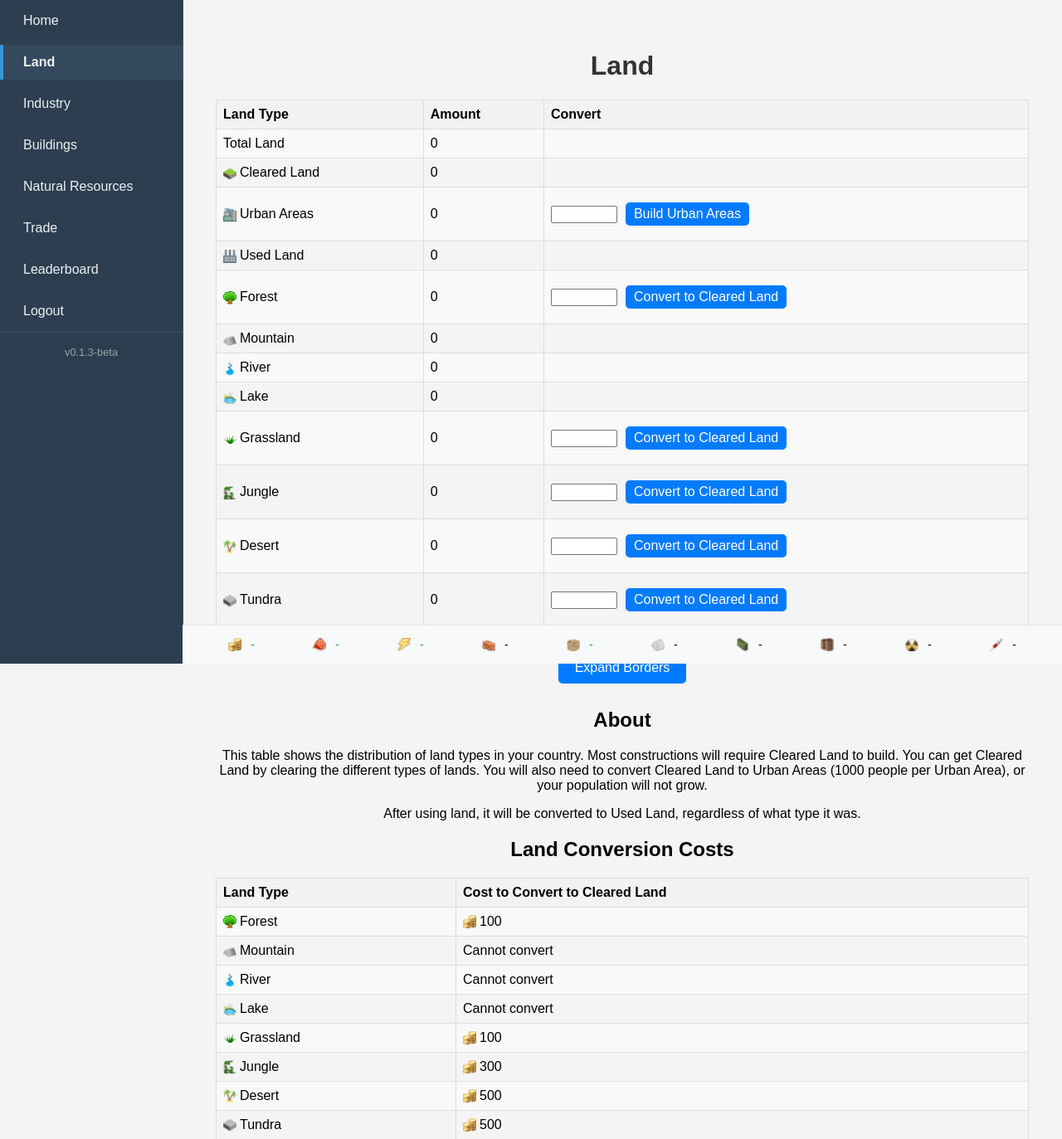
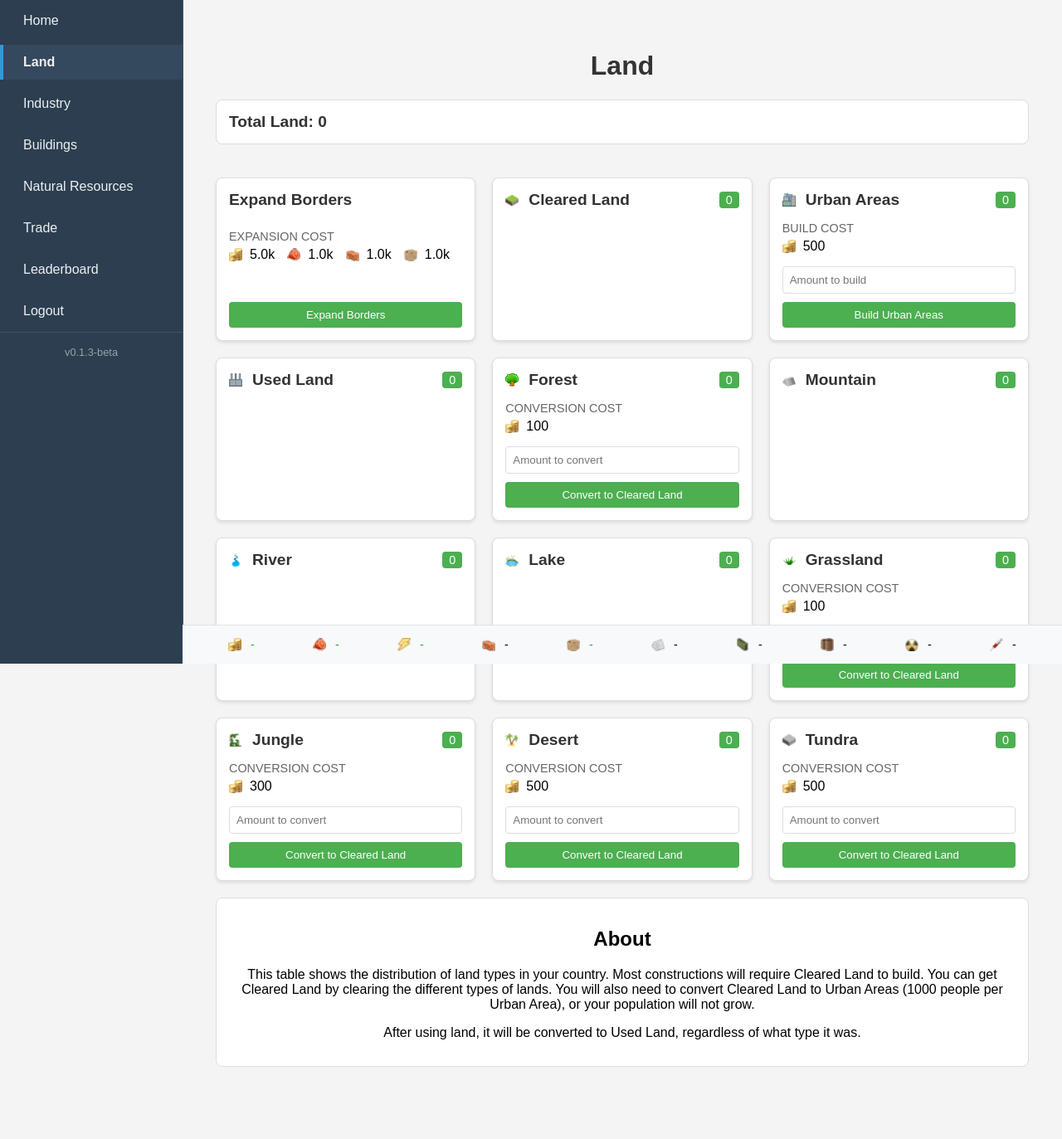
Before and after one commit to jerrycui2007/Nations, a PHP site: page /land.php in a window 1280 px wide. Shown: the top 1373 px of the page at 83% size. After the commit the page ends 1286 px from the top, so only its background shows below. Run offline with PHP 8.4, Linux system fonts and the light colour scheme; the visitor is signed in with stand-in values (Sample User, id 1); data that the repository does not hold is empty.

Commit message:
Card GUI to the land page

```diff
--- a/frontend/land.php
+++ b/frontend/land.php
@@ -4,11 +4,15 @@ session_start();
 require_once '../backend/db_connection.php';
 require_once '../backend/calculate_points.php';
 require_once 'helpers/resource_display.php';
+
 // Check if user is logged in
 if (!isset($_SESSION['user_id'])) {
     header("Location: login.php");
     exit();
 }
+
+// Define convertible land types
+$convertible_types = ['forest', 'grassland', 'jungle', 'desert', 'tundra'];
 
 // Fetch user data
 $stmt = $pdo->prepare("SELECT country_name, leader_name, population FROM users WHERE id = ?");
@@ -28,7 +32,7 @@ $land = $stmt->fetch(PDO::FETCH_ASSOC);
 $total_land = array_sum(array_slice($land, 1)); // Sum all land types, excluding the 'id' column
 
 // Define land types
-$land_types = ['cleared_land', 'urban_areas', 'used_land','forest', 'mountain', 'river', 'lake', 'grassland', 'jungle', 'desert', 'tundra'];
+$land_types = ['cleared_land', 'urban_areas', 'used_land', 'forest', 'mountain', 'river', 'lake', 'grassland', 'jungle', 'desert', 'tundra'];
 ?>
 
 <!DOCTYPE html>
@@ -85,6 +89,122 @@ $land_types = ['cleared_land', 'urban_areas', 'used_land','forest', 'mountain',
         }
         .smallButton {
             padding: 5px 10px;
+        }
+
+        .land-grid {
+            display: grid;
+            grid-template-columns: repeat(auto-fill, minmax(250px, 1fr));
+            gap: 20px;
+            padding: 20px 0;
+        }
+
+        .land-card {
+            background: white;
+            border: 1px solid #ddd;
+            border-radius: 8px;
+            padding: 15px;
+            box-shadow: 0 2px 4px rgba(0,0,0,0.1);
+            position: relative;
+        }
+
+        .land-header {
+            display: flex;
+            justify-content: space-between;
+            align-items: center;
+            margin-bottom: 15px;
+        }
+
+        .land-name {
+            font-size: 1.2em;
+            font-weight: bold;
+            color: #333;
+            display: flex;
+            align-items: center;
+            gap: 8px;
+        }
+
+        .land-amount {
+            background: #4CAF50;
+            color: white;
+            padding: 2px 8px;
+            border-radius: 4px;
+            font-size: 0.9em;
+        }
+
+        .land-action {
+            margin-top: 15px;
+        }
+
+        .land-input {
+            width: 100%;
+            padding: 8px;
+            margin-bottom: 10px;
+            border: 1px solid #ddd;
+            border-radius: 4px;
+        }
+
+        .cost-section {
+            margin: 10px 0;
+        }
+
+        .cost-label {
+            color: #666;
+            font-size: 0.9em;
+            margin-bottom: 5px;
+            text-align: left;
+        }
+
+        .cost-value {
+            display: flex;
+            align-items: center;
+            gap: 5px;
+            flex-wrap: wrap;
+        }
+
+        .cost-item {
+            display: inline-flex;
+            align-items: center;
+            gap: 5px;
+            margin-right: 10px;
+            margin-bottom: 5px;
+        }
+
+        .action-button {
+            width: 100%;
+            padding: 8px;
+            background-color: #4CAF50;
+            color: white;
+            border: none;
+            border-radius: 4px;
+            cursor: pointer;
+        }
+
+        .action-button:disabled {
+            background-color: #cccccc;
+            cursor: not-allowed;
+        }
+
+        .info-card {
+            grid-column: 1 / -1;
+            background: white;
+            border: 1px solid #ddd;
+            border-radius: 8px;
+            padding: 15px;
+            margin-bottom: 20px;
+        }
+
+        .expand-borders-card {
+            background: white;
+            border: 1px solid #ddd;
+            border-radius: 8px;
+            padding: 15px;
+            box-shadow: 0 2px 4px rgba(0,0,0,0.1);
+            display: flex;
+            flex-direction: column;
+        }
+
+        .expand-borders-card .action-button {
+            margin-top: auto;
         }
     </style>
 
@@ -181,115 +301,100 @@ $land_types = ['cleared_land', 'urban_areas', 'used_land','forest', 'mountain',
 
     <div class="main-content">
         <div class="content">
-            <h1>Land</h1>
-            <table>
-                <tr>
-                    <th>Land Type</th>
-                    <th>Amount</th>
-                    <th>Convert</th>
-                </tr>
-                <tr>
-                    <td>Total Land</td>
-                    <td id="total-land"><?php echo formatNumber($total_land); ?></td>
-                    <td></td>
-                </tr>
-                <?php
-                $convertible_types = ['forest', 'grassland', 'jungle', 'desert', 'tundra'];
-                foreach ($land_types as $type) {
-                    echo "<tr>";
-                    echo "<td>" . getResourceIcon($type) . ucwords(str_replace('_', ' ', $type)) . "</td>";
-                    echo "<td id='{$type}-amount'>" . formatNumber($land[$type]) . "</td>";
-                    if (in_array($type, $convertible_types)) {
-                        echo "<td>";
-                        echo "<input type='number' id='{$type}-convert' min='0' max='{$land[$type]}' style='width: 80px;'>";
-                        echo "<button onclick='convertLand(\"{$type}\")' class='button smallButton'>Convert to Cleared Land</button>";
-                        echo "</td>";
-                    } elseif ($type === 'urban_areas') {
-                        echo "<td>";
-                        echo "<input type='number' id='urban-areas-build' min='0' max='{$land['cleared_land']}' style='width: 80px;'>";
-                        echo "<button onclick='buildUrbanAreas()' class='button smallButton'>Build Urban Areas</button>";
-                        echo "</td>";
-                    } else {
-                        echo "<td></td>";
-                    }
-                    echo "</tr>";
-                }
-                ?>
-            </table>
+        <h1>Land</h1>
 
-            <button onclick="expandBorders()" class="button">Expand Borders</button>
+        <div class="info-card">
+            <div class="land-name">Total Land: <?php echo formatNumber($total_land); ?></div>
+        </div>
 
+        <div class="land-grid">
+            <div class="expand-borders-card">
+                <div class="land-header">
+                    <div class="land-name">Expand Borders</div>
+                </div>
+                <div class="cost-section">
+                    <div class="cost-label">EXPANSION COST</div>
+                    <div class="cost-value">
+                        <span class="cost-item"><?php echo getResourceIcon('money') . formatNumber($money_cost); ?></span>
+                        <span class="cost-item"><?php echo getResourceIcon('food') . formatNumber($resource_cost); ?></span>
+                        <span class="cost-item"><?php echo getResourceIcon('building_materials') . formatNumber($resource_cost); ?></span>
+                        <span class="cost-item"><?php echo getResourceIcon('consumer_goods') . formatNumber($resource_cost); ?></span>
+                    </div>
+                </div>
+                <button onclick="expandBorders()" class="action-button">Expand Borders</button>
+            </div>
+
+            <?php foreach ($land_types as $type):
+                $is_convertible = in_array($type, $convertible_types);
+                $is_urban = ($type === 'urban_areas');
+            ?>
+                <div class="land-card">
+                    <div class="land-header">
+                        <div class="land-name">
+                            <?php echo getResourceIcon($type) . ucwords(str_replace('_', ' ', $type)); ?>
+                        </div>
+                        <div class="land-amount"><?php echo formatNumber($land[$type]); ?></div>
+                    </div>
+
+                    <?php if ($is_convertible): ?>
+                        <div class="cost-section">
+                            <div class="cost-label">CONVERSION COST</div>
+                            <div class="cost-value">
+                                <?php
+                                $cost = 0;
+                                switch($type) {
+                                    case 'forest': case 'grassland': $cost = 100; break;
+                                    case 'jungle': $cost = 300; break;
+                                    case 'desert': case 'tundra': $cost = 500; break;
+                                }
+                                echo getResourceIcon('money') . formatNumber($cost);
+                                ?>
+                            </div>
+                        </div>
+                        <div class="land-action">
+                            <input type="number"
+                                class="land-input"
+                                id="<?php echo $type; ?>-convert"
+                                min="0"
+                                max="<?php echo $land[$type]; ?>"
+                                placeholder="Amount to convert">
+                            <button class="action-button"
+                                    onclick="convertLand('<?php echo $type; ?>')">
+                                Convert to Cleared Land
+                            </button>
+                        </div>
+                    <?php elseif ($is_urban): ?>
+                        <div class="cost-section">
+                            <div class="cost-label">BUILD COST</div>
+                            <div class="cost-value">
+                                <?php echo getResourceIcon('money') . formatNumber(500); ?>
+                            </div>
+                        </div>
+                        <div class="land-action">
+                            <input type="number"
+                                class="land-input"
+                                id="urban-areas-build"
+                                min="0"
+                                max="<?php echo $land['cleared_land']; ?>"
+                                placeholder="Amount to build">
+                            <button class="action-button"
+                                    onclick="buildUrbanAreas()">
+                                Build Urban Areas
+                            </button>
+                        </div>
+                    <?php endif; ?>
+                </div>
+            <?php endforeach; ?>
+        </div>
+
+        <div class="info-card">
             <h2>About</h2>
-            <p>
-                This table shows the distribution of land types in your country. Most constructions will require Cleared Land to build.
-                You can get Cleared Land by clearing the different types of lands.
-                You will also need to convert Cleared Land to Urban Areas (1000 people per Urban Area), or your population will not grow.
-            </p>
-            <p>
-                After using land, it will be converted to Used Land, regardless of what type it was.
-            </p>
-
-            <h2>Land Conversion Costs</h2>
-            <table>
-                <tr>
-                    <th>Land Type</th>
-                    <th>Cost to Convert to Cleared Land</th>
-                </tr>
-                <tr>
-                    <td><?php echo getResourceIcon('forest') . 'Forest'; ?></td>
-                    <td><?php echo getResourceIcon('money') . number_format(100); ?></td>
-                </tr>
-                <tr>
-                    <td><?php echo getResourceIcon('mountain') . 'Mountain'; ?></td>
-                    <td>Cannot convert</td>
-                </tr>
-                <tr>
-                    <td><?php echo getResourceIcon('river') . 'River'; ?></td>
-                    <td>Cannot convert</td>
-                </tr>
-                <tr>
-                    <td><?php echo getResourceIcon('lake') . 'Lake'; ?></td>
-                    <td>Cannot convert</td>
-                </tr>
-                <tr>
-                    <td><?php echo getResourceIcon('grassland') . 'Grassland'; ?></td>
-                    <td><?php echo getResourceIcon('money') . number_format(100); ?></td>
-                </tr>
-                <tr>
-                    <td><?php echo getResourceIcon('jungle') . 'Jungle'; ?></td>
-                    <td><?php echo getResourceIcon('money') . number_format(300); ?></td>
-                </tr>
-                <tr>
-                    <td><?php echo getResourceIcon('desert') . 'Desert'; ?></td>
-                    <td><?php echo getResourceIcon('money') . number_format(500); ?></td>
-                </tr>
-                <tr>
-                    <td><?php echo getResourceIcon('tundra') . 'Tundra'; ?></td>
-                    <td><?php echo getResourceIcon('money') . number_format(500); ?></td>
-                </tr>
-            </table>
-
-            <h2>Other Costs</h2>
-            <table>
-                <tr>
-                    <th>Action</th>
-                    <th>Cost</th>
-                </tr>
-                <tr>
-                    <td>Convert Cleared Land to Urban Areas</td>
-                    <td><?php echo getResourceIcon('money') . number_format(500); ?></td>
-                </tr>
-                <tr>
-                    <td>Expand borders</td>
-                    <td>
-                        <?php echo getResourceIcon('money') . number_format($money_cost); ?><br>
-                        <?php echo getResourceIcon('food') . number_format($resource_cost); ?><br>
-                        <?php echo getResourceIcon('building_materials') . number_format($resource_cost); ?><br>
-                        <?php echo getResourceIcon('consumer_goods') . number_format($resource_cost); ?>
-                    </td>
-                </tr>
-            </table>
+            <p>This table shows the distribution of land types in your country. Most constructions will require Cleared Land to build.
+            You can get Cleared Land by clearing the different types of lands.
+            You will also need to convert Cleared Land to Urban Areas (1000 people per Urban Area), or your population will not grow.</p>
+            <p>After using land, it will be converted to Used Land, regardless of what type it was.</p>
         </div>
+    </div>
 
         <div class="footer">
             <?php include 'footer.php'; ?>
```
